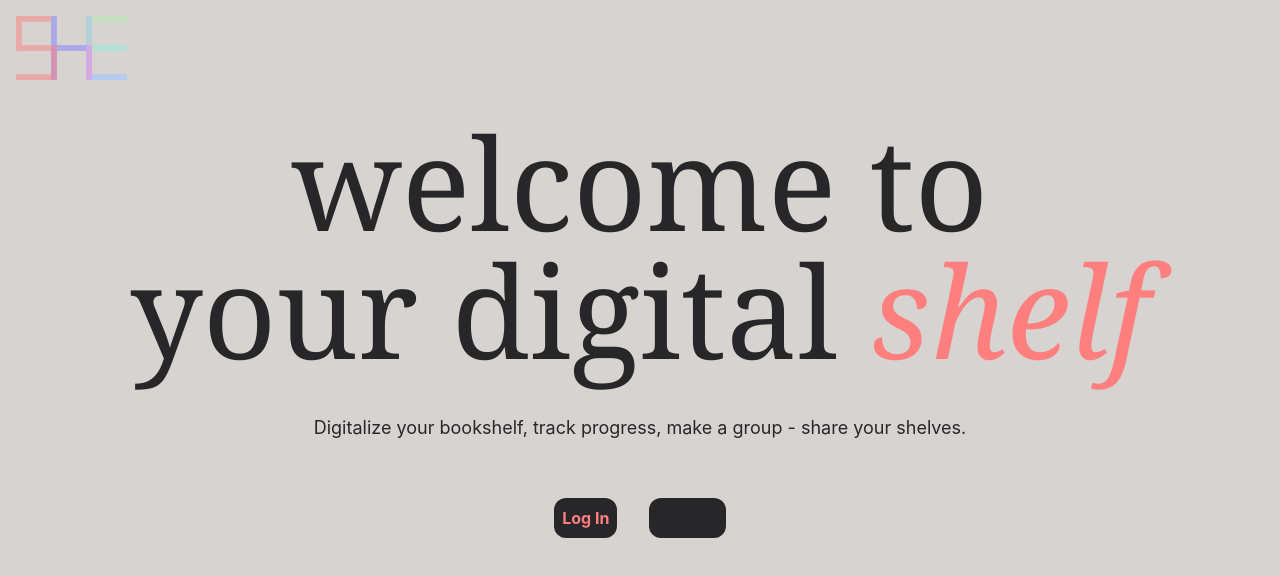
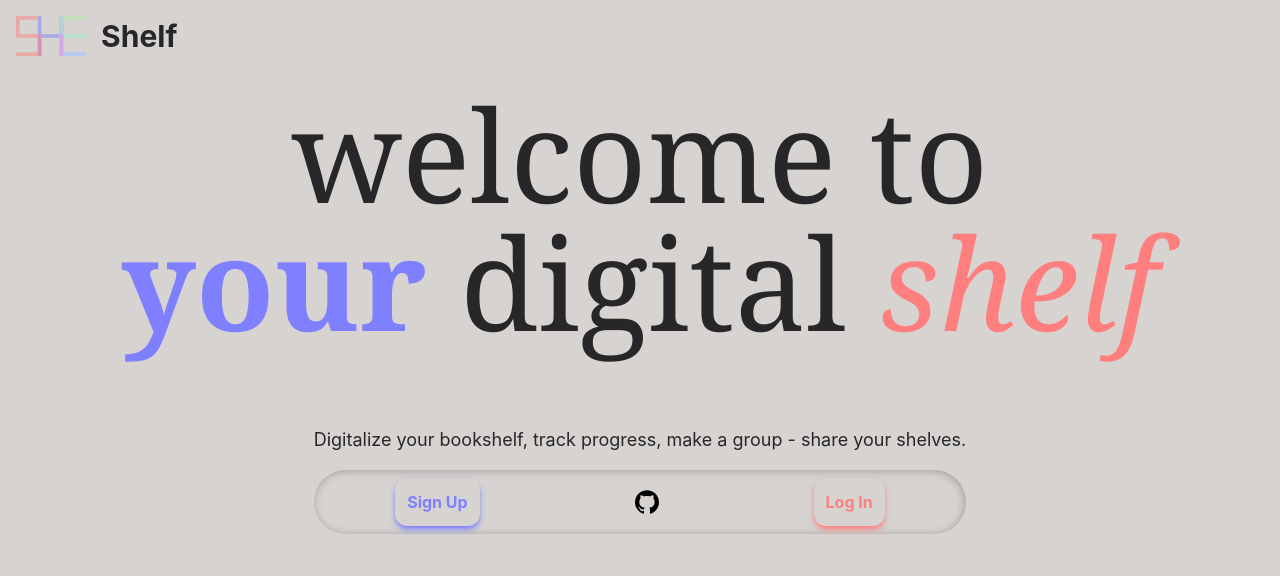
Before and after one commit to Goldmite/project_go, a SvelteKit app in the folder frontend/: page / in a window 1280 px wide. Shown: the top 576 px of the page. Built offline with nearby package versions, Linux system fonts and the light colour scheme; what @iconify/tailwind4 would draw is missing.

Commit message:
Added welcome page with navbar to toggle dark theme

```diff
--- a/frontend/src/app.css
+++ b/frontend/src/app.css
@@ -8,6 +8,7 @@
     --color-dark: oklch(27.4% 0.006 286.033);
     --color-logo-red: #ff7e7e;
     --color-logo-blue: #7e80ff;
+    --inset-shadow-md: inset -1px 1px 8px rgba(0, 0, 0, 0.25);
 }
 
 @layer {
--- a/frontend/src/components/NavButton.svelte
+++ b/frontend/src/components/NavButton.svelte
@@ -2,5 +2,6 @@
     let {link, buttonText, color} = $props();
 </script>
 <a href="{link}">
-    <button class="text-logo-{color} font-sans bg-dark dark:bg-light p-2 font-bold rounded-xl m-4"> {buttonText} </button>
+    <!-- Safelist: text-logo-blue shadow-logo-red shadow-logo-blue -->
+    <button class="text-{color} bg-neutral font-sans font-bold rounded-xl shadow-md hover:shadow-lg shadow-{color} p-3 m-2 "> {buttonText} </button>
 </a>
--- a/frontend/src/routes/+layout.svelte
+++ b/frontend/src/routes/+layout.svelte
@@ -10,8 +10,16 @@
 
 <script lang="ts">
 	import '../app.css';
+	import DarkToggle from "../components/DarkToggle.svelte";
 
 	let { children } = $props();
 </script>
 
+<nav class="flex p-4 items-center justify-between">
+    <div class="flex items-center space-x-4">
+        <img class="h-10 w-auto" src="./SHELF_LOGO.svg" alt="Logo" >
+        <h1 class="text-3xl font-bold">Shelf</h1>
+    </div>
+    <DarkToggle> </DarkToggle>
+</nav>
 {@render children()}
--- a/frontend/src/routes/+page.svelte
+++ b/frontend/src/routes/+page.svelte
@@ -1,19 +1,19 @@
 <script>
-	import DarkToggle from "../components/DarkToggle.svelte";
 	import NavButton from "../components/NavButton.svelte";
 
 </script>
-<nav class="flex p-4 items-center justify-between">
-    <img class="h-16 w-auto" src="./SHELF_LOGO.svg" alt="Shelf" >
-    <DarkToggle> </DarkToggle>
-</nav>
 
 <div class="flex flex-col font-serif text-center text-balance items-center justify-center h-[60svh]">
-    <h1 class="text-9xl p-10" >welcome to <br> your digital <inline class="text-logo-red italic">shelf</inline></h1>
-    <p class="font-sans text-lg">Digitalize your bookshelf, track progress, make a group - share your shelves.</p>
-    <div class="flex p-10">
-        <NavButton link="/login" buttonText="Log In" color="red"></NavButton>
-
-        <NavButton link="/register" buttonText="Sign Up" color="blue"></NavButton>
+    <h1 class="text-9xl p-10" >welcome to <br> <inline class="text-logo-blue font-bold">your</inline> digital <inline class="text-logo-red italic">shelf</inline></h1>
+    <div class="flex flex-col p-10">
+        <p class="font-sans text-lg">Digitalize your bookshelf, track progress, make a group - share your shelves.</p>
+        <div class="flex justify-around items-center bg-light rounded-4xl inset-shadow-md mt-4">
+            <NavButton link="/register" buttonText="Sign Up" color="logo-blue"></NavButton>
+            <a class="w-6 h-6" href="https://github.com/Goldmite/project_go" target="_blank" aria-label="Visit Goldmite's Shelf project on GitHub"><svg role="img" aria-hidden="true" focusable="false" viewBox="0 0 24 24" xmlns="http://www.w3.org/2000/svg">
+                <title>GitHub</title>
+                <path d="M12 .297c-6.63 0-12 5.373-12 12 0 5.303 3.438 9.8 8.205 11.385.6.113.82-.258.82-.577 0-.285-.01-1.04-.015-2.04-3.338.724-4.042-1.61-4.042-1.61C4.422 18.07 3.633 17.7 3.633 17.7c-1.087-.744.084-.729.084-.729 1.205.084 1.838 1.236 1.838 1.236 1.07 1.835 2.809 1.305 3.495.998.108-.776.417-1.305.76-1.605-2.665-.3-5.466-1.332-5.466-5.93 0-1.31.465-2.38 1.235-3.22-.135-.303-.54-1.523.105-3.176 0 0 1.005-.322 3.3 1.23.96-.267 1.98-.399 3-.405 1.02.006 2.04.138 3 .405 2.28-1.552 3.285-1.23 3.285-1.23.645 1.653.24 2.873.12 3.176.765.84 1.23 1.91 1.23 3.22 0 4.61-2.805 5.625-5.475 5.92.42.36.81 1.096.81 2.22 0 1.606-.015 2.896-.015 3.286 0 .315.21.69.825.57C20.565 22.092 24 17.592 24 12.297c0-6.627-5.373-12-12-12"/>
+            </svg></a>
+            <NavButton link="/login" buttonText="Log In" color="logo-red"></NavButton>
+        </div>
     </div>
 </div>
```
